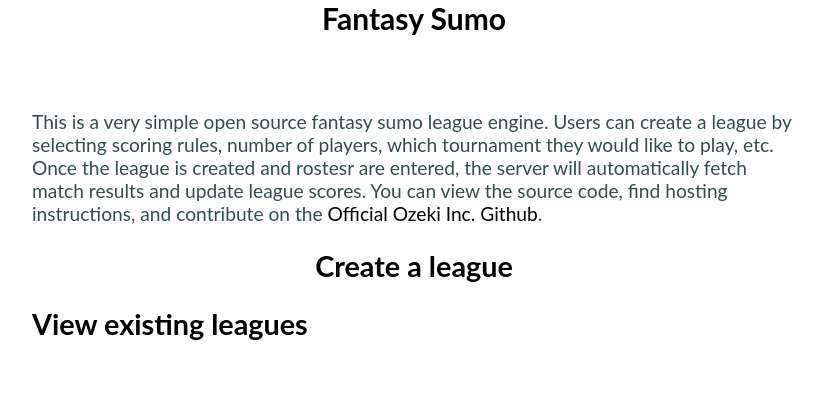
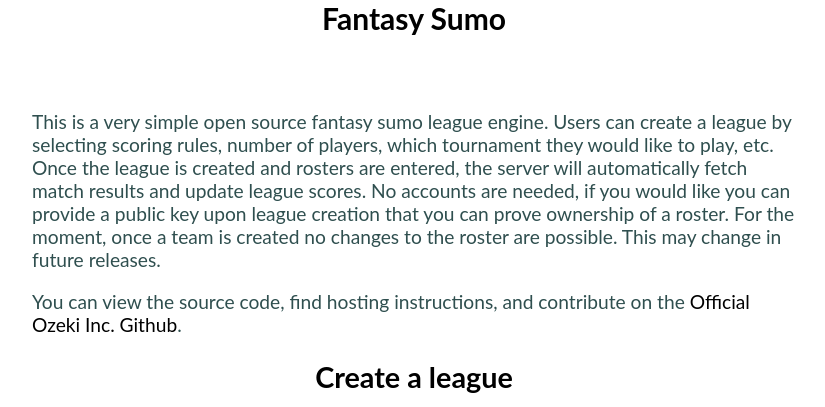
Before and after one commit to ozeki-inc/ozeki-fantasy-sumo, a Flask app: template templates/home.html in a window 1280 px wide. Shown: the part 413-820 px from the top of the page, without its empty margins (226-1051 px from the left). Before the commit the page ends 753 px from the top, so only its background shows below. Run offline with Flask 2, Linux system fonts and the light colour scheme; the template is opened without the code that fills it, so the values that code supplies are empty.

Commit message:
home text

```diff
--- a/templates/home.html
+++ b/templates/home.html
@@ -6,7 +6,12 @@
 	<p>
 		This is a very simple open source fantasy sumo league engine.
 		Users can create a league by selecting scoring rules, number of players, which tournament they would like to play, etc.
-		Once the league is created and rostesr are entered, the server will automatically fetch match results and update league scores.
+		Once the league is created and rosters are entered, the server will automatically fetch match results and update league scores.
+		No accounts are needed, if you would like you can provide a public key upon league creation that you can prove ownership of a roster.
+		For the moment, once a team is created no changes to the roster are possible. This may change in future releases.
+	</p>
+
+	<p>
 		You can view the source code, find hosting instructions, and contribute on the <a href="https://github.com/ozeki-inc/ozeki-fantasy-sumo">Official Ozeki Inc. Github</a>.
 	</p>
 
```
